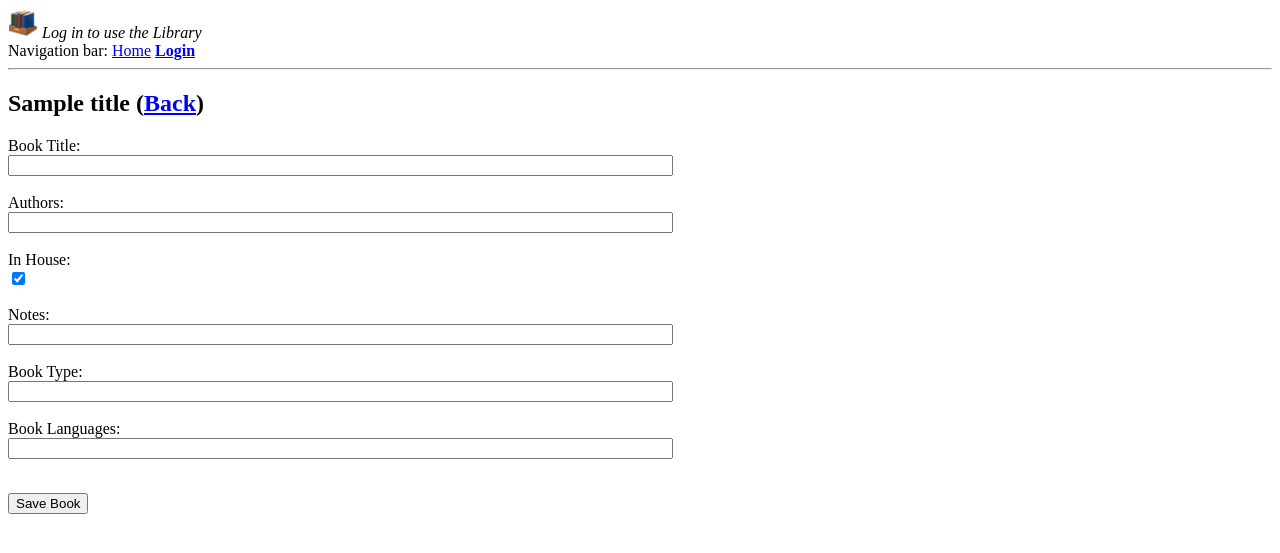
After one commit to hemidactylus/flaskbiblio, a Flask app: template app/templates/newbook.html in a window 1280 px wide. The commit adds this page. Shown: the top 553 px of the page. Run offline with Flask 2, Linux system fonts and the light colour scheme; the template is opened without the code that fills it: values that come from a table or form of the project are taken from there, most other values are stand-ins (such as "Sample title", 1, 10 or a date in 2020).

Commit message:
Started the book-editing business (still to handle all nonstd fields)

```diff
--- a/app/database/models.py
+++ b/app/database/models.py
@@ -19,6 +19,9 @@ class Book(AutoModel):
         self.resLanguages=sorted([languages[lID] for lID in self.languages.split(',') if lID in languages])
         self.resBooktype=booktypes.get(self.booktype,'')
         return self
+
+    def __str__(self):
+        return '%s (TEMP %s)' % (self.title, self.authors)
 
 class User(AutoModel):
     name=str
--- a/app/forms.py
+++ b/app/forms.py
@@ -10,3 +10,12 @@ class LoginForm(FlaskForm):
 class NewAuthorForm(FlaskForm):
     firstname = StringField('authorfirstname', validators=[DataRequired()])
     lastname = StringField('authorlastname', validators=[DataRequired()])
+
+class NewBookForm(FlaskForm):
+    title = StringField('booktitle', validators=[DataRequired()])
+    inhouse = BooleanField('bookinhouse', default=True)
+    notes = StringField('booknotes')
+    # TO FIX BLA BLA
+    booktype = StringField('booktype',validators=[DataRequired()])
+    languages = StringField('booklanguages', validators=[DataRequired()])
+    authors = StringField('bookauthors')
--- a/app/templates/books.html
+++ b/app/templates/books.html
@@ -1,6 +1,6 @@
 {% extends "base.html" %}
 {% block content %}
-    <h2>Book list</h2>
+    <h2>Book list <a href="{{ url_for('ep_newbook') }}">Add new</a></h2>
     <hr>
     <ul>
     {% for book in books %}
@@ -19,6 +19,8 @@
                 {% endfor %}
             ]
             {{ book.resBooktype.name }}
+            <a href="{{url_for('ep_editbook',id=book.id)}}">E</a>
+            <a href="{{url_for('ep_deletebook',id=book.id)}}">X</a>
         </li>
     {% endfor %}
     </ul>
--- a/app/templates/newauthor.html
+++ b/app/templates/newauthor.html
@@ -2,7 +2,7 @@
 {% extends "base.html" %}
 
 {% block content %}
-  <h1>{{ title }}</h1>
+  <h2>{{ title }} (<a href="{{url_for('ep_authors')}}">Back</a>)</h2>
   {% if id %}
     <form action="" method="post" name="{{url_for('ep_editauthor',id=id)}}">
   {% else %}
--- /dev/null
+++ b/app/templates/newbook.html
@@ -0,0 +1,46 @@
+<!-- extend base layout -->
+{% extends "base.html" %}
+
+{% block content %}
+  <h2>{{ title }} (<a href="{{url_for('ep_books')}}">Back</a>)</h2>
+  {% if id %}
+    <form action="" method="post" name="{{url_for('ep_editbook',id=id)}}">
+  {% else %}
+    <form action="" method="post" name="{{url_for('ep_newbook')}}">
+  {% endif %}
+      {{ form.hidden_tag() }}
+      <p>
+          Book Title:<br>
+          {{ form.title(size=80) }}<br>
+          {% for error in form.title.errors %}
+            <span style="color: red;">[{{ error }}]</span>
+          {% endfor %}<br>
+          Authors:<br>
+          {{ form.authors(size=80) }}<br>
+          {% for error in form.authors.errors %}
+            <span style="color: red;">[{{ error }}]</span>
+          {% endfor %}<br>
+          In House:<br>
+          {{ form.inhouse() }}<br>
+          {% for error in form.inhouse.errors %}
+            <span style="color: red;">[{{ error }}]</span>
+          {% endfor %}<br>
+          Notes:<br>
+          {{ form.notes(size=80) }}<br>
+          {% for error in form.notes.errors %}
+            <span style="color: red;">[{{ error }}]</span>
+          {% endfor %}<br>
+          Book Type:<br>
+          {{ form.booktype(size=80) }}<br>
+          {% for error in form.booktype.errors %}
+            <span style="color: red;">[{{ error }}]</span>
+          {% endfor %}<br>
+          Book Languages:<br>
+          {{ form.languages(size=80) }}<br>
+          {% for error in form.languages.errors %}
+            <span style="color: red;">[{{ error }}]</span>
+          {% endfor %}<br>
+      </p>
+      <p><input type="submit" value="Save Book"></p>
+  </form>
+{% endblock %}
--- a/app/views.py
+++ b/app/views.py
@@ -2,7 +2,11 @@ from flask import render_template, flash, redirect, session, url_for, request, g
 from flask_login import  login_user, logout_user, current_user, login_required
 
 from app import app, db, lm
-from .forms import LoginForm, NewAuthorForm
+from .forms import (
+                        LoginForm,
+                        NewAuthorForm,
+                        NewBookForm,
+                    )
 
 from app.database.dbtools import    (
                                         dbGetDatabase,
@@ -13,6 +17,8 @@ from app.database.dbtools import    (
                                         dbDeleteAuthor,
                                         dbGetAuthor,
                                         dbReplaceAuthor,
+                                        dbAddBook,
+                                        dbDeleteBook,
                                     )
 from app.database.models import (
                                     tableToModel,
@@ -61,6 +67,70 @@ def ep_booktypes():
                                 user=user,
                                 booktypes=booktypes,
                             )
+
+@app.route('/newbook', methods=['GET', 'POST'])
+@login_required
+def ep_newbook():
+    user=g.user
+    form=NewBookForm()
+    if form.validate_on_submit():
+        newBook=dbAddBook   (
+                                form.title.data,
+                                form.inhouse.data,
+                                form.notes.data,
+                                form.booktype.data,
+                                form.languages.data,
+                                form.authors.data,
+                                user.id
+                            )
+        if newBook is not None:
+            flash('Book %s inserted successfully.' % newBook)
+        else:
+            flash('Could not perform the insertion.')
+        return redirect(url_for('ep_books'))
+    else:
+        return render_template  (
+                                    'newbook.html',
+                                    title='New Book',
+                                    user=user,
+                                    form=form,
+            )
+
+@app.route('/deletebook/<id>')
+@login_required
+def ep_deletebook(id):
+    user=g.user
+    if dbDeleteBook(int(id)):
+        flash('Book successfully deleted.')
+    else:
+        flash('Could not delete book.')
+    return redirect(url_for('ep_books'))
+
+@app.route('/editbook/<id>', methods=['GET', 'POST'])
+@login_required
+def ep_editbook(id):
+    user=g.user
+    return 'TO DO'
+    # form=NewAuthorForm()
+    # if form.validate_on_submit():
+    #     newAuthor=dbReplaceAuthor(id,form.firstname.data,form.lastname.data)
+    #     if newAuthor is not None:
+    #         flash('Author %s updated successfully.' % newAuthor)
+    #     else:
+    #         flash('Could not perform the update.')
+    #     return redirect(url_for('ep_authors'))
+    # else:
+    #     qAuthor=dbGetAuthor(int(id))
+    #     if qAuthor:
+    #         form.firstname.data=qAuthor.firstname
+    #         form.lastname.data=qAuthor.lastname
+    #     return render_template  (
+    #                                 'newauthor.html',
+    #                                 title='Edit Author',
+    #                                 user=user,
+    #                                 form=form,
+    #                                 id=id,
+    #         )
 
 @app.route('/authors')
 @login_required
@@ -129,7 +199,6 @@ def ep_editauthor(id):
                                     id=id,
             )
 
-
 def ep_editauthor(id):
     user=g.user
     flash('Should edit author %s' % id)
```
Also changed, not shown: app/database/dbtools.py (+38 -1 lines), app/database/biblio.db.
